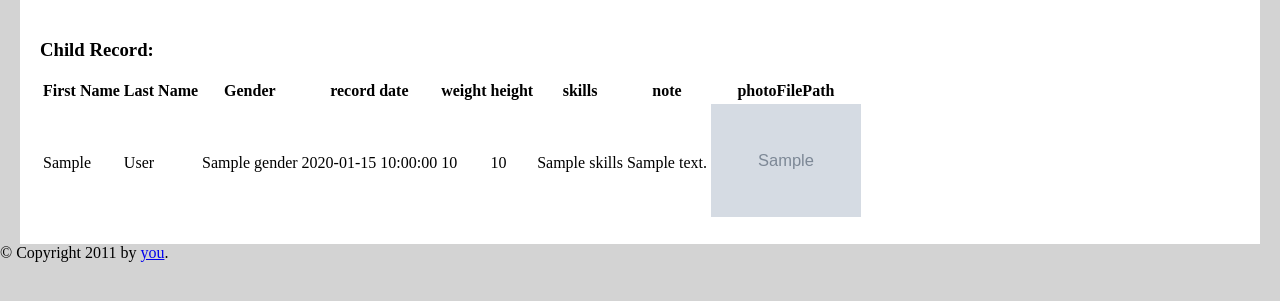
After one commit to Guixia-Z/daycare, a PHP site: template templates/parent/viewchildnote.html.twig in a window 1280 px wide. The commit adds this page. Shown: the top 301 px of the page. Run offline with PHP 8.4, Linux system fonts and the light colour scheme; the template is opened without the code that fills it: most values are stand-ins (such as "Sample title", 1, 10 or a date in 2020); grey boxes marked "Sample" are stand-in pictures; some libraries are stand-ins or nearby versions.

Commit message:
2021/10/29dailyscrum

```diff
--- a/index.php
+++ b/index.php
@@ -8,6 +8,7 @@ require_once 'utils.php';
 require_once "user.php";
 require_once 'admin.php';
 require_once 'educator.php';
+require_once 'parent.php';
 
 
 
--- /dev/null
+++ b/templates/parent/viewchildnote.html.twig
@@ -0,0 +1,24 @@
+{% extends "master.html.twig" %}
+
+{% block content %}
+
+<h3>Child Record:</h3>
+
+    <table>
+        <tr><th>First Name</th><th>Last Name</th><th>Gender</th><th>record date</th><th>weight</th><th>height</th><th>skills</th><th>note</th><th>photoFilePath</th></tr>
+        {% for a in list %}
+        <tr>
+            <td>{{a.firstName}}</td>
+            <td>{{a.lastName}}</td>
+            <td>{{a.gender}}</td>
+            <td>{{a.recordDate}}</td>
+            <td>{{a.weight}}</td>
+            <td>{{a.height}}</td>
+            <td>{{a.skills}}</td>
+            <td>{{a.note}}</td>
+            <td><img src="{{a.photoFilePath}}" width="150"></td>
+        </tr>
+        {% endfor %}
+    </table>
+
+{% endblock content %}
--- a/user.php
+++ b/user.php
@@ -154,7 +154,7 @@ $app->post('/login', function ($request, $response, $args) use ($log) {
         $_SESSION["user"] = $result;
         if($result["role"] == "parent"){
             $id = DB::queryFirstField("SELECT id FROM users WHERE email=%s",$result["email"]);
-            return $this->view->render($response, 'parent_board.html.twig',["id" => $id]);
+            return $this->view->render($response, '/parent/parent_board.html.twig',["id" => $id]);
         }
         if($result["role"] == "educator"){
             return $this->view->render($response, 'educator_board.html.twig');
```
Also changed, not shown: parent.php (added, +9 -0 lines), templates/parent/parent_board.html.twig (added, +17 -0 lines), templates/parent/modifyparentinfo.html.twig (added).
